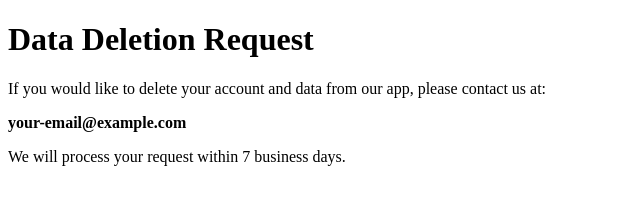
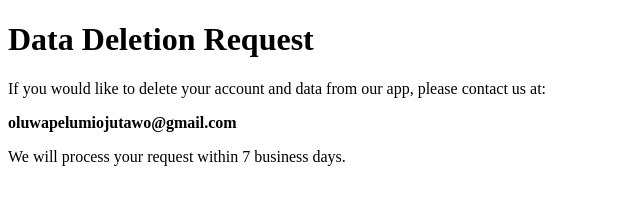
Before and after one commit to thebestprogrammerthateverlived/user-data-deletion, a plain HTML site: page index.html in a window 1280 px wide. Shown: the full height of the page, 0-640 px from the left. Drawn offline with Linux system fonts and the light colour scheme.

Commit message:
Update email

```diff
--- a/index.html
+++ b/index.html
@@ -7,7 +7,7 @@
 <body>
   <h1>Data Deletion Request</h1>
   <p>If you would like to delete your account and data from our app, please contact us at:</p>
-  <p><strong>your-email@example.com</strong></p>
+  <p><strong>oluwapelumiojutawo@gmail.com</strong></p>
   <p>We will process your request within 7 business days.</p>
 </body>
 </html>
```
